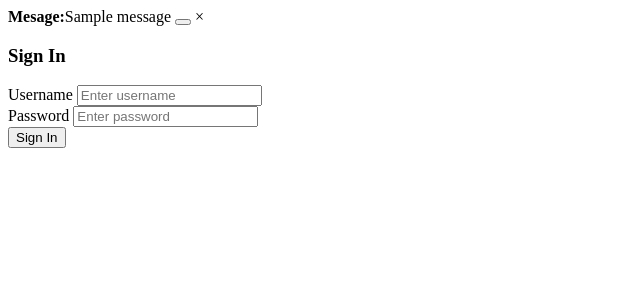
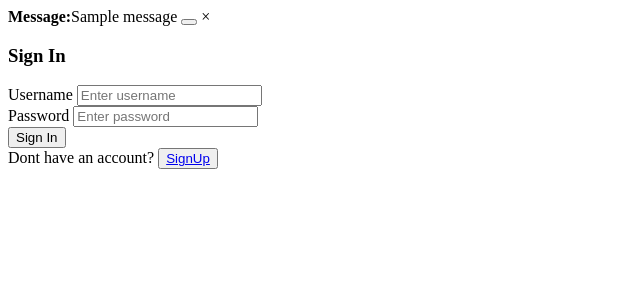
Before and after one commit to diego-velez-upr/meal-finder, a Django app: page /auth/signin/ in a window 1280 px wide. Shown: the top 300 px of the page, without its empty margins (0-640 px from the left). Run offline with Django 4.2, Linux system fonts and the light colour scheme; one stand-in notice (Sample message) is shown.

Commit message:
Added following buttons and labels:
signin.html: Added label: "Dont have an account?" and Sign Up button for convenience and better access to other urls.

The same buttons and labels were added to signup.html but with reveresed use, if the user already has an account, he can click it in order to access the sign in page

```diff
--- a/site/authentication/templates/signin.html
+++ b/site/authentication/templates/signin.html
@@ -10,7 +10,7 @@
 
 {% for message in messages%}
 <div class="alert alert-{{ message.tags }} alert-dismissible fade show" role="alert">
-    <strong>Mesage:</strong>{{ message }}
+    <strong>Message:</strong>{{ message }}
     <button type="button" class="close" data-dismiss="alert" aria-label="Close"></button>
     <span aria-hidden="true">&times;</span>
     </button>
@@ -33,5 +33,8 @@
     <button type="submit">Sign In</button>
 </form>
 
+<label>Dont have an account? </label>
+<button type="submit"><a href="/auth/signup">SignUp</a></button>
+
 </body>
 </html>
--- a/site/authentication/templates/signup.html
+++ b/site/authentication/templates/signup.html
@@ -10,7 +10,7 @@
 
 {% for message in messages%}
 <div class="alert alert-{{ message.tags }} alert-dismissible fade show" role="alert">
-    <strong>Mesage:</strong>{{ message }}
+    <strong>Message:</strong>{{ message }}
     <button type="button" class="close" data-dismiss="alert" aria-label="Close"
     <span aria-hidden="true">&times;</span>
     </button>
@@ -48,5 +48,9 @@
     <button type="submit"> Sign Up</button>
 </form>
 
+
+<label>Already have an account? </label>
+<button type="submit"><a href="/auth/signin">SignIn</a></button>
+
 </body>
 </html>
--- a/site/authentication/views.py
+++ b/site/authentication/views.py
@@ -53,10 +53,10 @@ def sign_up(request):
         subject = "Welcome to College Bites!"
         message = "Hello " + user.first_name + "!! \n" + "Thank you for using College Bites \n We sent you a confirmation email, please confirm your email address in order to activate your account"
         # BUG: Infinitely loads then crashes because host email doesn't exist
-        recipient_list = [user.email]
-        send_mail(subject, message, None, recipient_list, fail_silently=False)
+        #recipient_list = [user.email]
+       #send_mail(subject, message, None, recipient_list, fail_silently=False)
 
-        messages.success(request, "Your account has been successfully created! We have sent you a confirmation email, please confirm your email in order to activate your account")
+        messages.success(request, "Your account has been successfully created!")
 
         return redirect('signin')
 
```
Also changed, not shown: site/db.sqlite3.
